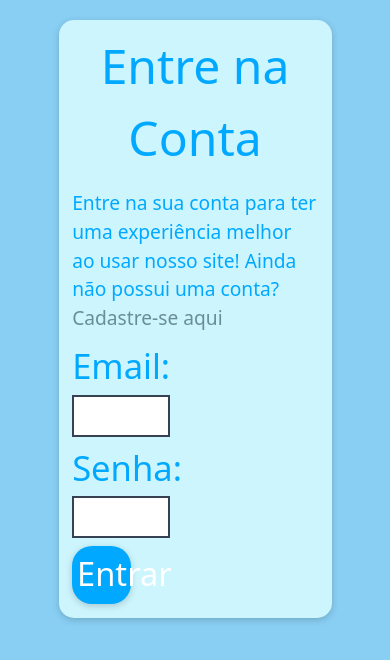
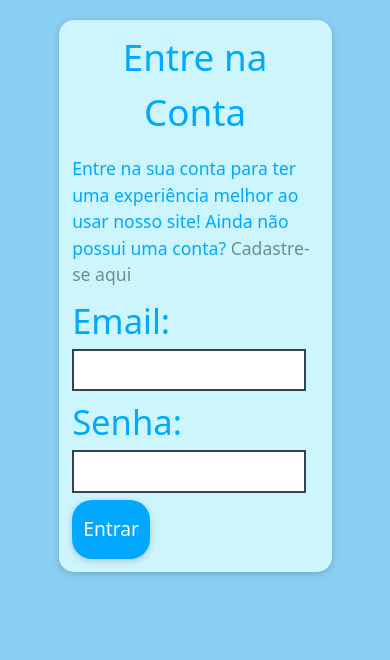
Before and after one commit to felipesora/sprint4-frontend, a Next.js app in the folder carro-seguro/: page / in a window 390 px wide. Shown: the top 660 px of the page. Built offline with nearby package versions, Linux system fonts and the light colour scheme.

Commit message:
Responsividade de telas

```diff
--- a/carro-seguro/src/app/globals.css
+++ b/carro-seguro/src/app/globals.css
@@ -44,6 +44,7 @@ header {
 .div_botoes_cabecalho {
   @apply flex items-center gap-2;
 }
+
 /*Menu*/
 .ul_links {
     @apply flex list-none gap-[2%] pb-[1%] bg-[var(--cor-principal)] mb-[1%];
@@ -61,6 +62,8 @@ header {
 .links:hover::after {
     @apply w-full left-0 bg-white;
 }
+
+
 /* Rodape */
 footer {
     @apply mt-[3%] bg-[var(--cor-principal)] py-[2%] flex flex-col items-center shadow-md;
@@ -69,6 +72,8 @@ footer {
 .copyright {
     @apply mt-[2%] text-white text-sm;
 }
+
+
 /* PaginaInicial */
 #container_main {
     @apply bg-[var(--cor-quartenaria)] max-w-[95vw] mx-auto shadow-[0px_2px_7px_rgba(0,0,0,0.185)] rounded-[5px];
@@ -122,6 +127,7 @@ footer {
 .icone_li {
     @apply mr-1;
 }
+
 /* Diagnostico */
 
 #container_main {
@@ -191,7 +197,6 @@ footer {
 .btn_enviar_problema:hover {
     @apply scale-110;
 }
-
 /* faq */
 .faq_descritivo4 {
     @apply pb-[4%];
@@ -316,6 +321,7 @@ footer {
 .btn_excluir_conta:hover {
     @apply scale-110;
 }
+
 
 /* EDITAR CONTA */
 
@@ -453,6 +459,37 @@ input {
     @apply scale-[1.1];
 }
 
+/* Pagina de Oficinas */
+
+.container_oficinas {
+    @apply bg-[var(--cor-quartenaria)] max-w-[95vw] mx-auto shadow-[0px_2px_7px_rgba(0,0,0,0.185)] rounded-[5px] p-[20px];
+}
+
+.container_oficinas > h1 {
+    @apply text-[2rem] pb-[2%];
+}
+
+table {
+    @apply w-[80%] border-collapse bg-white shadow-lg mx-auto;
+}
+
+table, th, td {
+    @apply border border-black;
+}
+
+th, td {
+    @apply px-[10px] py-[10px] text-left;
+}
+
+th {
+    @apply bg-[#f2f2f2] font-bold;
+}
+
+tbody tr:nth-child(even) {
+    @apply bg-[#f9f9f9];
+}
+
+
 /* Tabela de diagnostico*/
 
 .subtitulo_tabela_pecas {
@@ -484,38 +521,565 @@ input {
     @apply w-full left-0 bg-black;
 }
 
-/* Pagina de Oficinas */
-
-.container_oficinas {
-    @apply bg-[var(--cor-quartenaria)] max-w-[95vw] mx-auto shadow-[0px_2px_7px_rgba(0,0,0,0.185)] rounded-[5px] p-[20px];
-}
-
-.container_oficinas > h1 {
-    @apply text-[2rem] pb-[2%];
-}
-
-table {
-    @apply w-[80%] border-collapse bg-white shadow-lg mx-auto;
-}
-
-table, th, td {
-    @apply border border-black;
-}
-
-th, td {
-    @apply px-[10px] py-[10px] text-left;
-}
-
-th {
-    @apply bg-[#f2f2f2] font-bold;
-}
-
-tbody tr:nth-child(even) {
-    @apply bg-[#f9f9f9];
-}
-
 /* Página de erro 404 */
 
 .imagem_erro_404{
     @apply m-auto py-[8%] w-[50vw]
 }
+
+/* Media Queries Personalizadas */
+/* Responsividade */
+
+@media (max-width: 1420px) {
+    .imagem01 {
+        @apply w-[40vw] ml-[7%];
+    }
+
+    .botao_cadastro {
+        @apply text-[1.3rem];
+    }
+}
+
+@media (max-width: 1300px) {
+    .icones_cabecalho {
+        @apply w-[4vw];
+    }
+
+    table {
+        @apply text-[0.9rem];
+    }
+
+    #resposta_botao {
+        @apply w-[90vw];
+    }
+}
+
+@media (max-width: 1250px) {
+    .imagem01 {
+        @apply w-[50vw] ml-[2%];
+    }
+
+    .descritivo01 {
+        @apply text-[1rem];
+    }
+
+    .descritivo {
+        @apply text-[1rem];
+    }
+
+    .li_main {
+        @apply text-[1rem];
+    }
+}
+
+@media (max-width: 1200px) {
+    .integrante {
+        @apply w-[40vw];
+    }
+}
+
+@media (max-width: 1130px) {
+    .texto_imagem {
+        @apply flex-col-reverse;
+    }
+
+    .imagem01 {
+        @apply w-[50vw] ml-[0%];
+    }
+
+    .descritivo01 {
+        @apply text-[1rem] w-[90vw] mt-[2%];
+    }
+
+    .descritivo {
+        @apply text-[1rem];
+    }
+
+    .li_main {
+        @apply text-[1rem];
+    }
+
+    .botao_contato {
+        @apply w-[15vw];
+    }
+}
+
+@media (max-width: 1060px) {
+    .integrante {
+        @apply w-[45vw];
+    }
+
+    .input {
+        @apply text-[1.3rem];
+    }
+}
+
+@media (max-width: 980px) {
+    .div_form input {
+        @apply w-[70vw];
+    }
+
+    .div_form select {
+        @apply w-[30vw];
+    }
+
+    .botao_cadastro {
+        @apply text-[1.1rem] py-[15px];
+    }
+
+    table {
+        @apply text-[0.8rem];
+    }
+}
+
+@media (max-width: 930px) {
+    .imagem01 {
+        @apply w-[60vw] ml-[0%];
+    }
+
+    .icone_li {
+        @apply w-[7vw];
+    }
+
+    .descritivo01 {
+        @apply text-[1rem] w-[90vw] mt-[2%];
+    }
+
+    .descritivo {
+        @apply text-[1rem];
+    }
+
+    .li_main {
+        @apply text-[1rem];
+    }
+
+    .input_login {
+        @apply w-[50vw];
+    }
+}
+
+@media (max-width: 890px) {
+    .imagem_dados > .imagem_integrante {
+        @apply w-[20vw];
+    }
+
+    .dados_integrante {
+        @apply text-[1rem];
+    }
+}
+
+@media (max-width: 880px) {
+    .titulo_cabecalho {
+        @apply text-[2.2rem];
+    }
+
+    .icones_cabecalho {
+        @apply w-[5vw];
+    }
+}
+
+@media (max-width: 820px) {
+    .titulo_main {
+        @apply text-[1.8rem];
+    }
+
+    .imagem01 {
+        @apply w-[60vw] ml-[0%];
+    }
+
+    .icone_li {
+        @apply w-[7vw];
+    }
+
+    .descritivo01 {
+        @apply text-[1rem] w-[90vw] mt-[2%];
+    }
+
+    .descritivo {
+        @apply text-[1rem];
+    }
+
+    .li_main {
+        @apply text-[1rem];
+    }
+
+    .botao_contato {
+        @apply w-[15vw] text-[1rem];
+    }
+
+    .flex_contato > .icones_contato {
+        @apply w-[7vw];
+    }
+
+    .input {
+        @apply w-[50vw];
+    }
+
+    .botao_cadastro {
+        @apply text-[1.1rem] py-[15px] w-[20vw];
+    }
+
+    .texto_form_cadastro {
+        @apply text-[1.6rem];
+    }
+}
+
+@media (max-width: 760px) {
+    .integrante {
+        @apply w-[60vw];
+    }
+
+    .imagem_dados > .imagem_integrante {
+        @apply w-[20vw];
+    }
+
+    .dados_integrante {
+        @apply text-[1rem];
+    }
+
+    .input_login {
+        @apply w-[60vw];
+    }
+
+    .button {
+        @apply text-[1.2rem];
+    }
+}
+
+@media (max-width: 730px) {
+    .subtitulo_tabela_pecas {
+        @apply text-[1.5rem];
+    }
+
+    .orçamento_pecas {
+        @apply text-[1.3rem];
+    }
+
+    .mensagem_link_oficinas {
+        @apply text-[1.1rem];
+    }
+
+    #resposta_botao {
+        @apply text-[0.9rem];
+    }
+
+    .input_select {
+        @apply text-[1rem];
+    }
+}
+
+@media (max-width: 700px) {
+    .div_form input {
+        @apply w-[70vw];
+    }
+
+    .div_form select {
+        @apply w-[40vw];
+    }
+}
+
+@media (max-width: 690px) {
+    .titulo_main {
+        @apply text-[1.5rem];
+    }
+
+    .subtitulo {
+        @apply text-[1.3rem];
+    }
+
+    .imagem01 {
+        @apply w-[60vw] ml-[0%];
+    }
+
+    .icone_li {
+        @apply w-[8vw];
+    }
+
+    .descritivo01 {
+        @apply text-[1rem] w-[90vw] mt-[2%];
+    }
+
+    .descritivo {
+        @apply text-[1rem];
+    }
+
+    .li_main {
+        @apply text-[1rem];
+    }
+
+    .botao_contato {
+        @apply w-[20vw] text-[1rem];
+    }
+
+    .flex_contato > .icones_contato {
+        @apply w-[7vw];
+    }
+
+    .input_cadastro {
+        @apply w-[60vw] text-[1.2rem];
+    }
+
+    .botao_cadastro {
+        @apply text-[1.1rem] py-[15px] w-[26vw];
+    }
+
+    .texto_form_cadastro {
+        @apply text-[1.5rem];
+    }
+}
+
+@media (max-width: 640px) {
+    .integrante {
+        @apply w-[60vw];
+    }
+
+    .imagem_dados > .imagem_integrante {
+        @apply w-[20vw];
+    }
+
+    .dados_integrante {
+        @apply text-[0.9rem];
+    }
+}
+
+@media (max-width: 630px) {
+    .titulo_cabecalho {
+        @apply text-[2rem];
+    }
+
+    .icones_cabecalho {
+        @apply w-[5vw];
+    }
+
+    .links {
+        @apply text-[0.8rem];
+    }
+
+    .copyright {
+        @apply text-[0.6rem];
+    }
+}
+
+@media (max-width: 580px) {
+    .integrante {
+        @apply w-[70vw];
+    }
+
+    .imagem_dados > .imagem_integrante {
+        @apply w-[20vw];
+    }
+
+    .dados_integrante {
+        @apply text-[0.9rem];
+    }
+
+    .titulo_conta {
+        @apply text-[1.8rem];
+    }
+
+    .texto_conta {
+        @apply text-[1.2rem];
+    }
+
+    .ul_conta li {
+        @apply text-[1.4rem];
+    }
+
+    .input {
+        @apply w-[60vw];
+    }
+}
+
+@media (max-width: 530px) {
+    .titulo_cabecalho {
+        @apply text-[1.7rem];
+    }
+
+    .icones_cabecalho {
+        @apply w-[6vw];
+    }
+
+    .links {
+        @apply text-[0.8rem];
+    }
+
+    .input_login {
+        @apply w-[60vw];
+    }
+
+    .button {
+        @apply text-[1.2rem] py-[15px] w-[20vw];
+    }
+
+    .input_cadastro {
+        @apply w-[60vw] text-[1.2rem];
+    }
+
+    .botao_cadastro {
+        @apply text-[1.1rem] py-[15px] w-[26vw];
+    }
+
+    .texto_form_cadastro {
+        @apply text-[1.5rem];
+    }
+}
+
+@media (max-width: 490px) {
+    .titulo_cabecalho {
+        @apply text-[1.5rem];
+    }
+
+    .icones_cabecalho {
+        @apply w-[6vw];
+    }
+
+    .links {
+        @apply text-[0.8rem];
+    }
+
+    .div_form input {
+        @apply w-[70vw];
+    }
+
+    .div_form select {
+        @apply w-[40vw];
+    }
+
+    .form_diagnostico label {
+        @apply text-[1.2rem];
+    }
+
+    .botao_contato {
+        @apply w-[25vw] text-[1rem];
+    }
+
+    .flex_contato > .icones_contato {
+        @apply w-[8vw];
+    }
+
+    .integrante {
+        @apply w-[70vw];
+    }
+
+    .imagem_dados > .imagem_integrante {
+        @apply w-[30vw];
+    }
+
+    .dados_integrante {
+        @apply text-[0.9rem];
+    }
+
+    .input {
+        @apply w-[70vw];
+    }
+
+    .titulo_form {
+        @apply text-[2.5rem];
+    }
+
+    .input_cadastro {
+        @apply w-[60vw] text-[1.2rem];
+    }
+
+    .botao_cadastro {
+        @apply text-[1.1rem] p-4 w-[30vw];
+    }
+
+    .texto_form_cadastro {
+        @apply text-[1.5rem];
+    }
+}
+
+@media (max-width: 390px) {
+    .titulo_cabecalho {
+        @apply text-[1.2rem];
+    }
+
+    .icones_cabecalho {
+        @apply w-[7vw];
+    }
+
+    .links {
+        @apply text-[0.7rem];
+    }
+
+    .div_form input {
+        @apply w-[70vw];
+    }
+
+    .div_form select {
+        @apply w-[50vw];
+    }
+
+    .form_diagnostico label {
+        @apply text-[1.1rem];
+    }
+
+    .botao_contato {
+        @apply w-[26vw] text-[1rem];
+    }
+
+    .flex_contato > .icones_contato {
+        @apply w-[9vw];
+    }
+
+    .integrante {
+        @apply w-[80vw];
+    }
+
+    .imagem_dados > .imagem_integrante {
+        @apply w-[33vw];
+    }
+
+    .dados_integrante {
+        @apply text-[0.9rem];
+    }
+
+    .input {
+        @apply w-[75vw] text-[1.2rem];
+    }
+
+    .titulo_form {
+        @apply text-[2.3rem];
+    }
+
+    .div_texto_login p {
+        @apply text-[1.1rem];
+    }
+
+    .input_cadastro {
+        @apply w-[60vw] text-[1.1rem];
+    }
+
+    .botao_cadastro {
+        @apply text-[1rem] p-4 w-[35vw];
+    }
+
+    .texto_form_cadastro {
+        @apply text-[1.3rem];
+    }
+
+    .campos_obrigatorios {
+        @apply text-[0.8rem];
+    }
+
+    .subtitulo_tabela_pecas {
+        @apply text-[1.3rem];
+    }
+
+    .orçamento_pecas {
+        @apply text-[1.2rem];
+    }
+
+    .mensagem_link_oficinas {
+        @apply text-[1rem];
+    }
+
+    #resposta_botao {
+        @apply text-[0.8rem];
+    }
+
+    .input_select {
+        @apply text-[0.9rem];
+    }
+}
```
